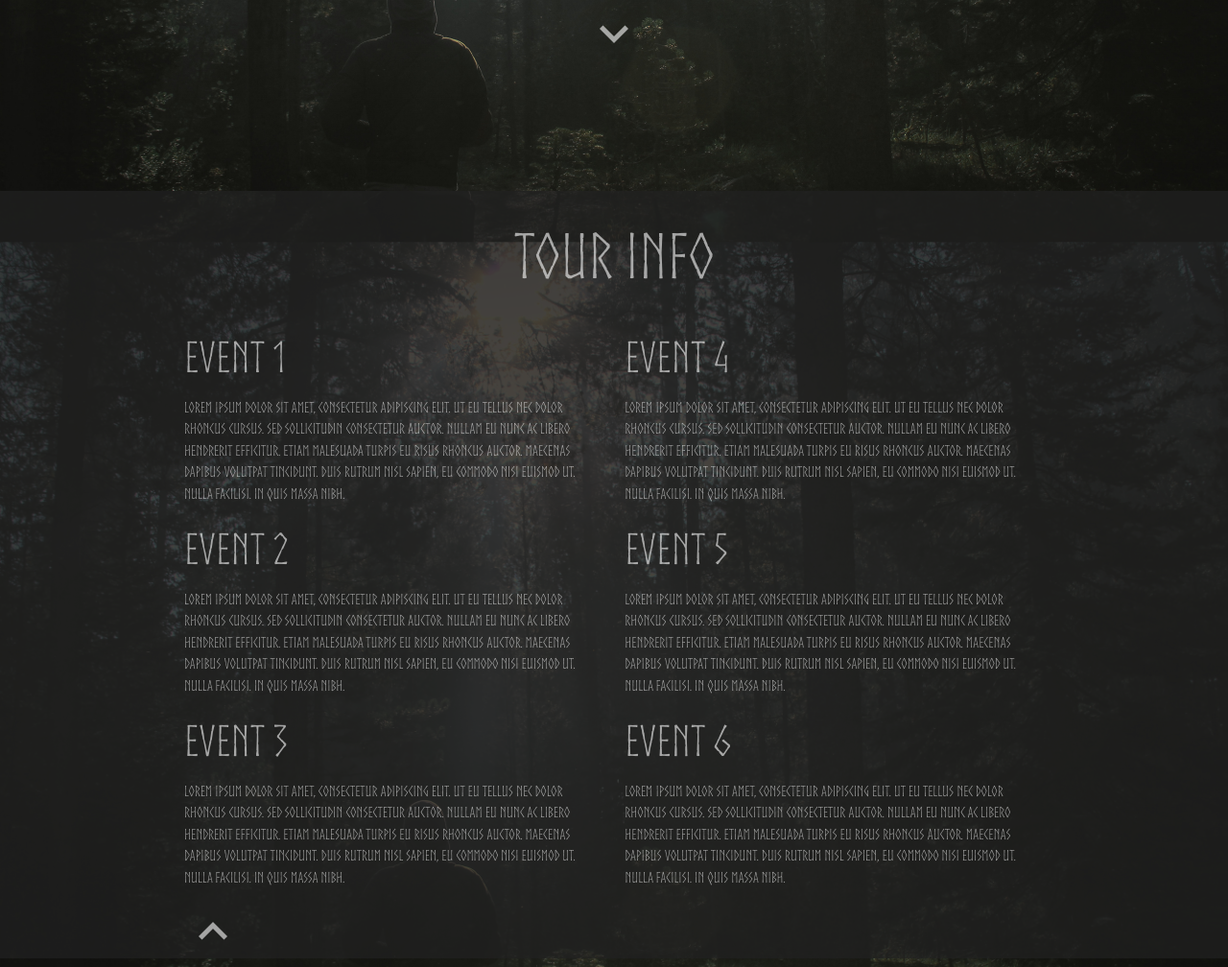
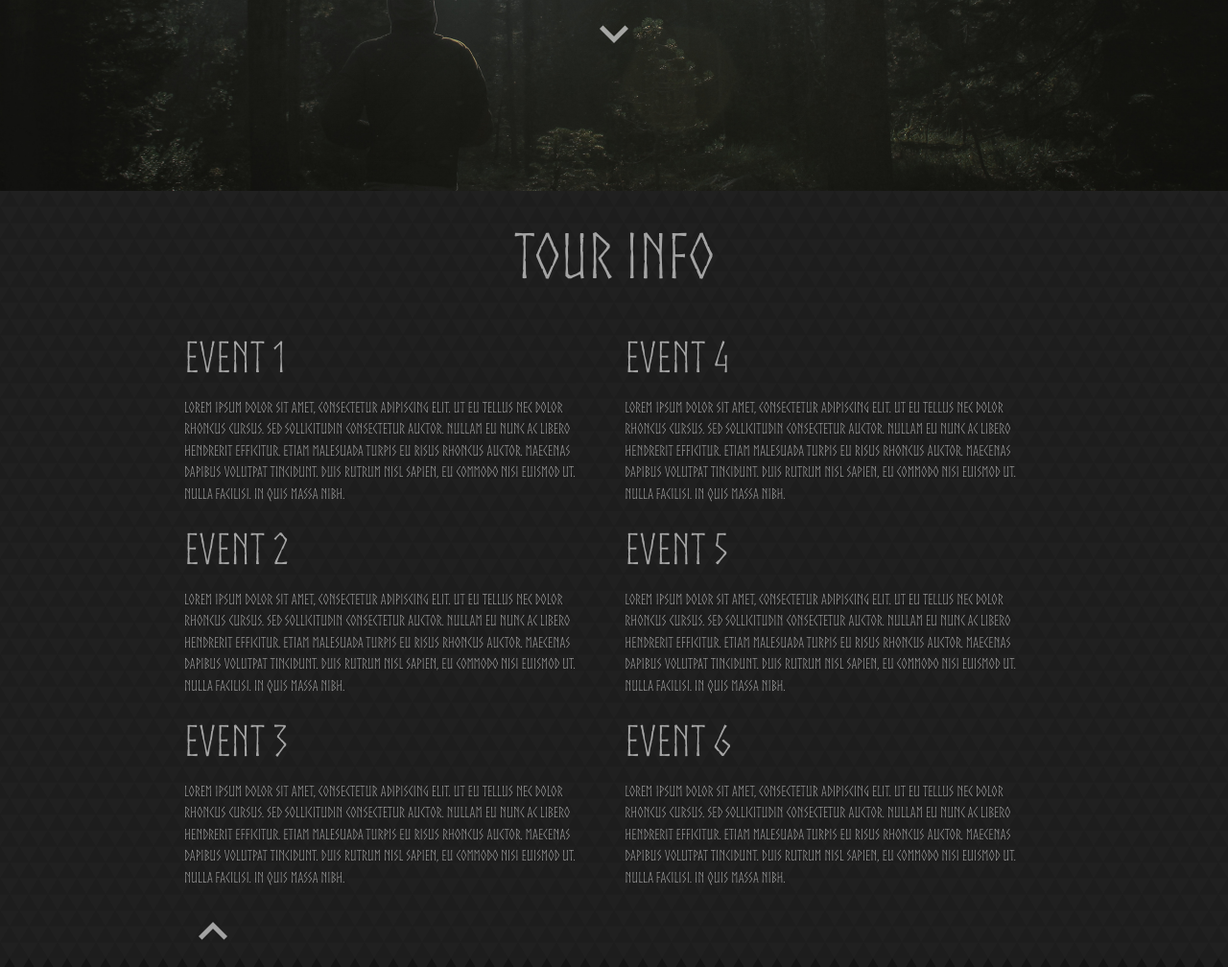
Before and after one commit to wolflint/saarkothWebsite, a PHP site: page / in a window 1280 px wide. Shown: the part 601-1609 px from the top of the page at 96% size. Run offline with PHP 8.4, Linux system fonts and the light colour scheme; some libraries are stand-ins or nearby versions.

Commit message:
Tour Section BG update

```diff
--- a/css/index.css
+++ b/css/index.css
@@ -1,7 +1,7 @@
 body {
-    background-image: url("../assets/indexBg.jpeg")/* -25px -50px*/;
-    background-size: cover;
+    background-image: url("../assets/dark-triangles.png")/* -25px -50px*/;
     background-attachment: fixed;
+    background-repeat: repeat;
 }
 body, i, h1, h6 {
     color: rgba(255, 255, 255, 0.6);
```
Also changed, not shown: assets/dark-triangles.png (added).
